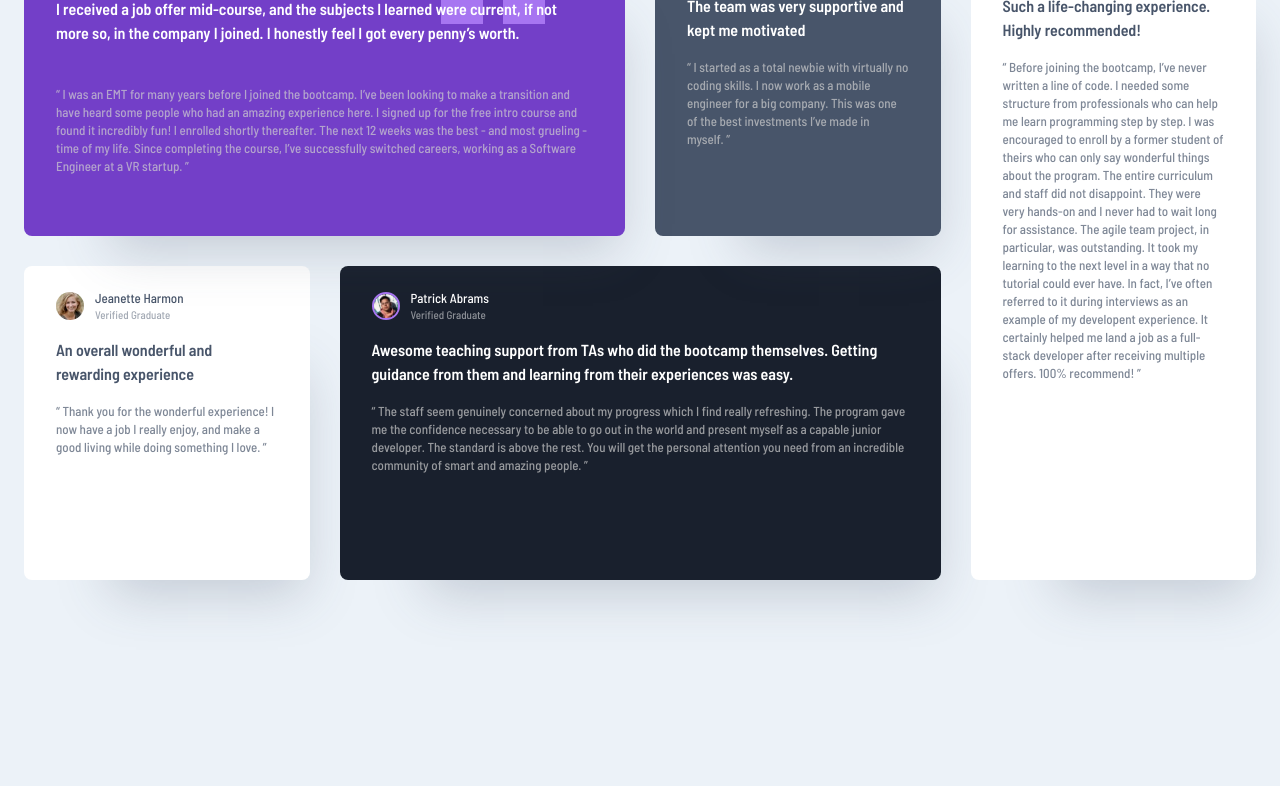
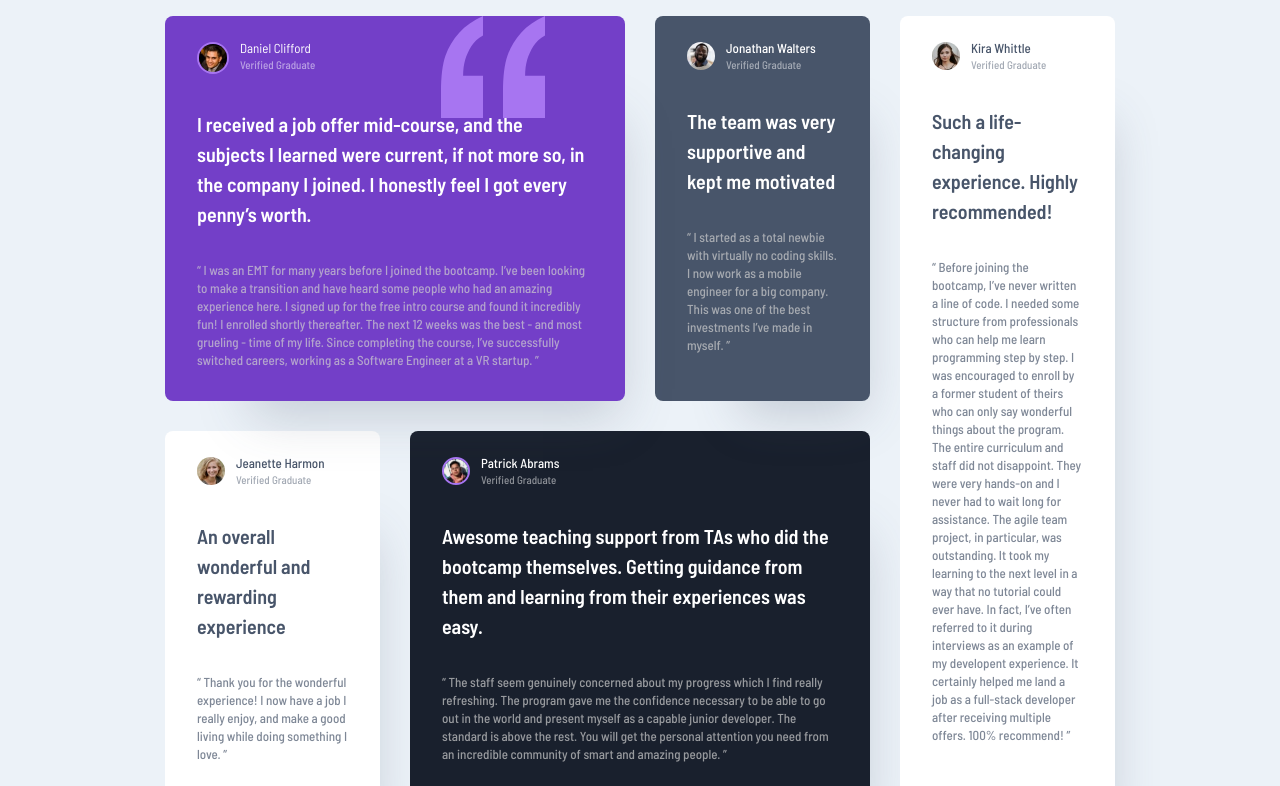
Before and after one commit to Kaczupinko/testimonials-grid-section, a plain HTML site: page index.html in a window 1280 px wide. Shown: the part 149-935 px from the top of the page. Before the commit the page ends 800 px from the top, so only its background shows below. Drawn offline with nearby package versions, Linux system fonts and the light colour scheme.

Commit message:
Fix code

```diff
--- a/index.html
+++ b/index.html
@@ -40,7 +40,7 @@
     </script>
 </head>
 <body class="bg-[#ECF2F8]">
-    <main class="max-w-7xl mx-auto  min-h-screen grid grid-column-1 xl:grid-cols-4 xl:grid-rows-2 xl:grid-flow-col xl:gap-[30px] [24px] py-[71px] px-[24px]">
+    <main class="max-w-7xl mx-auto  min-h-screen grid grid-column-1 xl:grid-cols-4 xl:grid-rows-2 xl:grid-flow-col gap-[24px] xl:gap-[30px] py-[71px] px-[24px] xl:px-[165px] xl:py-[165px] xl:mx-[0]">
         <section class="shadow-custom-gray rounded-lg bg-[#733FC8] relative xl:col-span-2 xl:order-1">
             <header class="flex pl-[32px] pt-[26px] pb-[17px]">
                 <img class="w-[32px] h-[32px] rounded-full border-[2px] border-[#A775F1]" src="./images/image-daniel.jpg" alt="">
@@ -53,11 +53,11 @@
                     </p>
                 </div>
             </header>
-            <h2 class="text-[#fff] text-[16px] font-semibold font-barlow leading-normal tracking-normal px-[32px] relative z-10">
+            <h2 class="text-[#fff] text-[16px] xl:text-[20px] font-semibold font-barlow leading-normal tracking-normal px-[32px] relative z-10 xl:pt-[18px] xl:pb-[16px]">
                 I received a job offer mid-course, and the subjects I learned were current, if not more so,
                 in the company I joined. I honestly feel I got every penny’s worth.
             </h2>
-            <p class="text-[#CFCFCF] text-[13px] font-medium font-barlow leading-[18px] opacity-70 pl-[32px] pr-[48px] pb-[32px] pt-[40px] xl:pr-[32px]">
+            <p class="text-[#CFCFCF] text-[13px] font-medium font-barlow leading-[18px] opacity-70 pl-[32px] pr-[48px] pb-[32px] pt-[40px] xl:pr-[32px] xl:pt-[16px]">
                 “ I was an EMT for many years before I joined the bootcamp. I’ve been looking to make a
                 transition and have heard some people who had an amazing experience here. I signed up
                 for the free intro course and found it incredibly fun! I enrolled shortly thereafter.
@@ -78,7 +78,7 @@
                     </p>
                 </div>
             </header>
-            <h2 class="text-[#fff] text-[16px] font-semibold font-barlow leading-normal px-[32px]">
+            <h2 class="text-[#fff] text-[16px] xl:text-[20px] font-semibold font-barlow leading-normal px-[32px] xl:pt-[18px] xl:pb-[16px]">
                 The team was very supportive and kept me motivated
             </h2>
             <p class="text-[#CFCFCF] text-[13px] font-medium font-barlow leading-[18px] opacity-70 px-[32px] pb-[32px] pt-[16px]">
@@ -98,7 +98,7 @@
                     </p>
                 </div>
             </header>
-            <h2 class="text-[#48556A] text-[16px] font-semibold font-barlow leading-normal px-[32px]">
+            <h2 class="text-[#48556A] text-[16px] xl:text-[20px] font-semibold font-barlow leading-normal px-[32px] xl:pt-[18px] xl:pb-[16px]">
                 An overall wonderful and rewarding experience
             </h2>
             <p class="text-[#48556A] text-[13px] font-medium font-barlow leading-[18px] opacity-70 px-[32px] pb-[32px] pt-[16px]">
@@ -118,7 +118,7 @@
                     </p>
                 </div>
             </header>
-            <h2 class="text-[#fff] text-[16px] font-semibold font-barlow leading-normal px-[32px]">
+            <h2 class="text-[#fff] text-[16px] xl:text-[20px] font-semibold font-barlow leading-normal px-[32px] xl:pt-[18px] xl:pb-[16px]">
                 Awesome teaching support from TAs who did the bootcamp themselves. Getting guidance from them and
                 learning from their experiences was easy.
             </h2>
@@ -141,7 +141,7 @@
                     </p>
                 </div>
             </header>
-            <h2 class="text-[#48556A] text-[16px] font-semibold font-barlow leading-normal px-[32px]">
+            <h2 class="text-[#48556A] text-[16px] xl:text-[20px] font-semibold font-barlow leading-normal px-[32px] xl:pt-[18px] xl:pb-[16px]">
                 Such a life-changing experience. Highly recommended!
             </h2>
             <p class=" text-[#48556A] text-[13px] font-medium font-barlow leading-[18px] tracking-normal opacity-70 px-[32px] pb-[32px] pt-[16px]">
```
